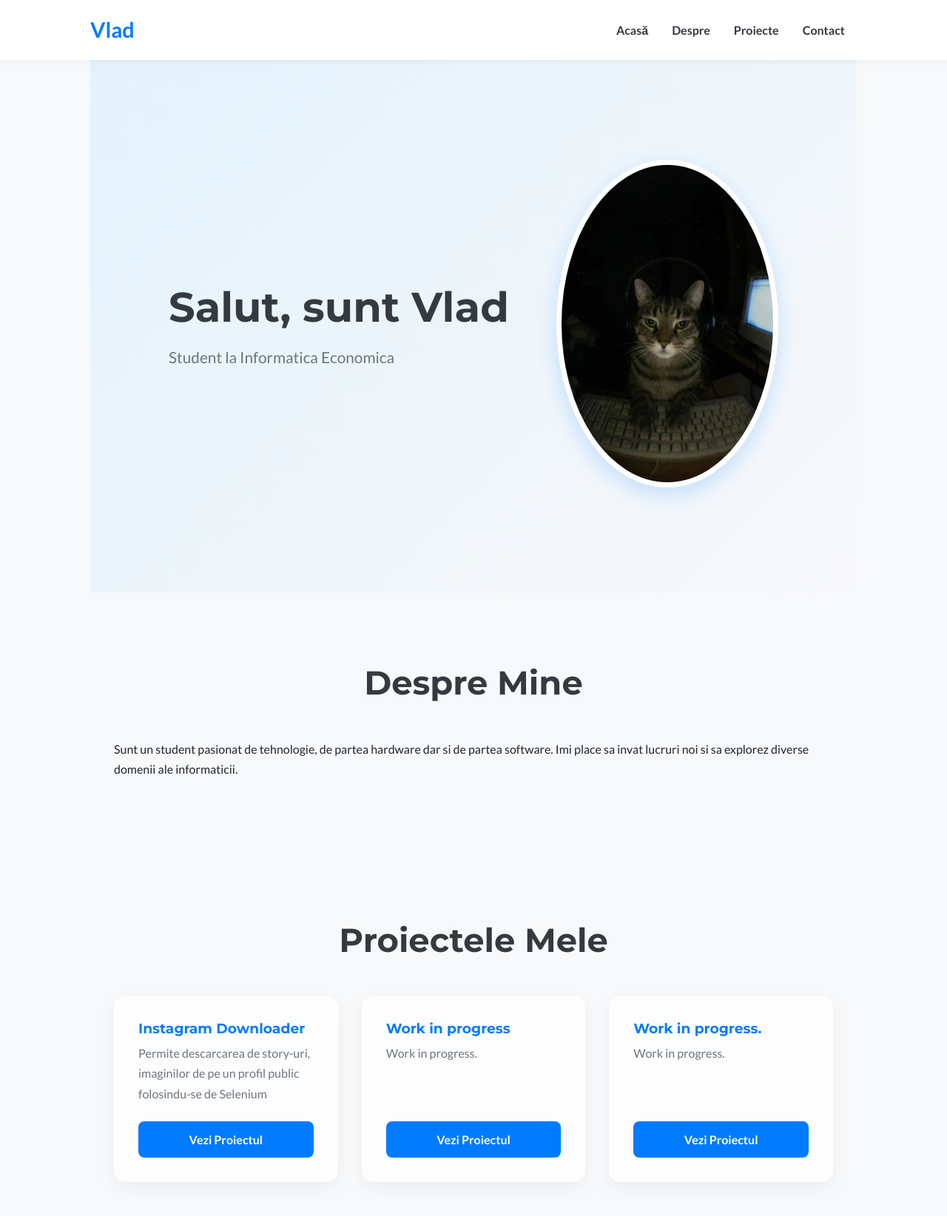
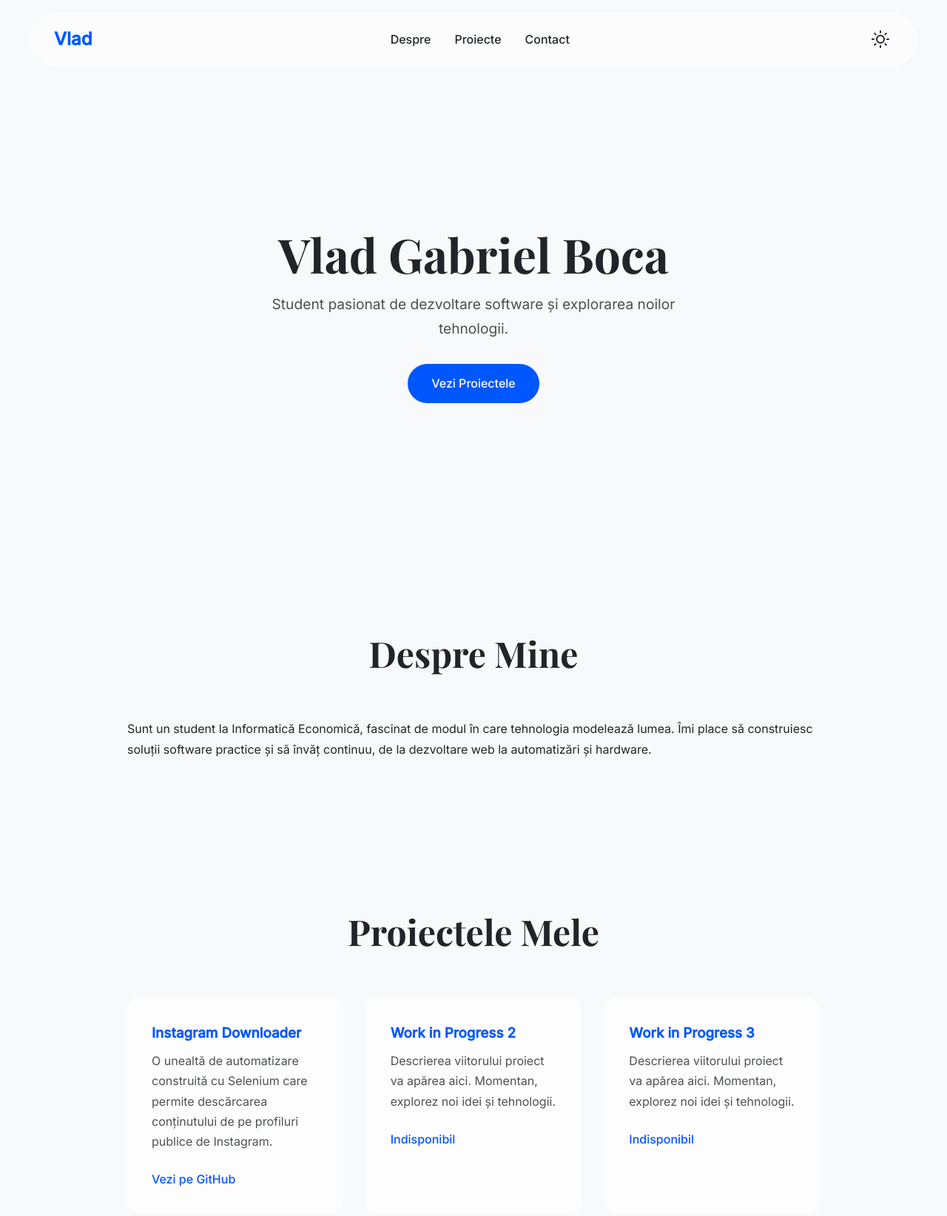
Before and after one commit to vladgabrielboca/tema-ai, a plain HTML site: page index.html in a window 1280 px wide. Shown: the top 1644 px of the page at 74% size. Drawn offline with nearby package versions, Linux system fonts and the light colour scheme.

Commit message:
Add files via upload
Refactorizare design

```diff
--- a/index.html
+++ b/index.html
@@ -1,79 +1,68 @@
 <!DOCTYPE html>
-<html lang="ro">
+<html lang="ro" data-theme="light"> <!-- Tema implicită este light -->
 <head>
     <meta charset="UTF-8">
     <meta name="viewport" content="width=device-width, initial-scale=1.0">
-    <title>Portofoliu Personal - Vlad</title>
+    <title>Portofoliu Modern - Vlad</title>
     <link rel="stylesheet" href="style.css">
-    <!-- Adăugarea fonturilor de la Google Fonts -->
+    <!-- Fonturi Premium de la Google -->
     <link rel="preconnect" href="https://fonts.googleapis.com">
     <link rel="preconnect" href="https://fonts.gstatic.com" crossorigin>
-    <link href="https://fonts.googleapis.com/css2?family=Montserrat:wght@700&family=Lato:wght@400;700&display=swap" rel="stylesheet">
+    <link href="https://fonts.googleapis.com/css2?family=Playfair+Display:wght@700&family=Inter:wght@400;500&display=swap" rel="stylesheet">
 </head>
 <body>
 
     <header>
         <nav>
-            <div class="logo">Vlad</div>
+            <a href="#" class="logo">Vlad</a>
             <ul>
-                <li><a href="#hero">Acasă</a></li>
                 <li><a href="#about">Despre</a></li>
                 <li><a href="#projects">Proiecte</a></li>
                 <li><a href="#contact">Contact</a></li>
             </ul>
+            <button id="theme-toggle" title="Schimbă tema">
+                <svg xmlns="http://www.w3.org/2000/svg" width="24" height="24" viewBox="0 0 24 24" fill="none" stroke="currentColor" stroke-width="2" stroke-linecap="round" stroke-linejoin="round" class="icon icon-moon"><path d="M21 12.79A9 9 0 1 1 11.21 3 7 7 0 0 0 21 12.79z"></path></svg>
+                <svg xmlns="http://www.w3.org/2000/svg" width="24" height="24" viewBox="0 0 24 24" fill="none" stroke="currentColor" stroke-width="2" stroke-linecap="round" stroke-linejoin="round" class="icon icon-sun"><circle cx="12" cy="12" r="5"></circle><line x1="12" y1="1" x2="12" y2="3"></line><line x1="12" y1="21" x2="12" y2="23"></line><line x1="4.22" y1="4.22" x2="5.64" y2="5.64"></line><line x1="18.36" y1="18.36" x2="19.78" y2="19.78"></line><line x1="1" y1="12" x2="3" y2="12"></line><line x1="21" y1="12" x2="23" y2="12"></line><line x1="4.22" y1="19.78" x2="5.64" y2="18.36"></line><line x1="18.36" y1="5.64" x2="19.78" y2="4.22"></line></svg>
+            </button>
         </nav>
     </header>
 
     <main>
-        <!-- Secțiunea Hero: Introducerea principală -->
         <section id="hero">
-            <div class="hero-content">
-                <h1>Salut, sunt Vlad</h1>
-                <p class="subtitle">Student la Informatica Economica</p>
-            </div>
-            <div class="hero-image">
-                <!-- IMPORTANT: Înlocuiește 'poza-profil.jpg' cu numele pozei tale -->
-                <img src="./cat.jpg" alt="O alta poza de profil cu mine" />
+            <div class="hero-content animate-on-scroll">
+                <h1>Vlad Gabriel Boca</h1>
+                <p class="subtitle">Student pasionat de dezvoltare software și explorarea noilor tehnologii.</p>
+                <a href="#projects" class="cta-button">Vezi Proiectele</a>
             </div>
         </section>
 
-        <!-- Secțiunea Despre: Mai multe detalii personale -->
-        <section id="about">
+        <section id="about" class="animate-on-scroll">
             <h2>Despre Mine</h2>
-            <p>
-                Sunt un student pasionat de tehnologie, de partea hardware dar si de partea software. Imi place sa invat lucruri noi si sa explorez diverse domenii ale informaticii.
-            </p>
+            <p>Sunt un student la Informatică Economică, fascinat de modul în care tehnologia modelează lumea. Îmi place să construiesc soluții software practice și să învăț continuu, de la dezvoltare web la automatizări și hardware.</p>
         </section>
 
-        <!-- Secțiunea Proiecte: Portofoliu de lucrări -->
-        <section id="projects">
+        <section id="projects" class="animate-on-scroll">
             <h2>Proiectele Mele</h2>
             <div class="projects-container">
-                <!-- Proiectul 1 -->
                 <div class="project-card">
                     <h3>Instagram Downloader</h3>
-                    <p>Permite descarcarea de story-uri, imaginilor de pe un profil public folosindu-se de Selenium</p>
-                    <a href="#" class="project-link">Vezi Proiectul</a>
+                    <p>O unealtă de automatizare construită cu Selenium care permite descărcarea conținutului de pe profiluri publice de Instagram.</p>
+                    <a href="#" class="project-link">Vezi pe GitHub</a>
                 </div>
-                <!-- Proiectul 2 -->
                 <div class="project-card">
-                    <!-- <img src="https://via.placeholder.com/400x250" alt="Imagine placeholder pentru proiectul 2"> -->
-                    <h3>Work in progress</h3>
-                    <p>Work in progress.</p>
-                    <a href="#" class="project-link">Vezi Proiectul</a>
+                    <h3>Work in Progress 2</h3>
+                    <p>Descrierea viitorului proiect va apărea aici. Momentan, explorez noi idei și tehnologii.</p>
+                    <a href="#" class="project-link">Indisponibil</a>
                 </div>
-                <!-- Proiectul 3 -->
                 <div class="project-card">
-                    <!-- <img src="https://via.placeholder.com/400x250" alt="Imagine placeholder pentru proiectul 3"> -->
-                    <h3>Work in progress.</h3>
-                    <p>Work in progress.</p>
-                    <a href="#" class="project-link">Vezi Proiectul</a>
+                    <h3>Work in Progress 3</h3>
+                    <p>Descrierea viitorului proiect va apărea aici. Momentan, explorez noi idei și tehnologii.</p>
+                    <a href="#" class="project-link">Indisponibil</a>
                 </div>
             </div>
         </section>
 
-        <!-- Secțiunea Contact: Informații de contact -->
-        <section id="contact">
+        <section id="contact" class="animate-on-scroll">
             <h2>Contactează-mă</h2>
             <p>Dacă vrei să colaborăm sau ai o întrebare, nu ezita să îmi scrii.</p>
             <div class="contact-links">
@@ -84,8 +73,10 @@
     </main>
 
     <footer>
-        <p>&copy; 2025 Vlad. Toate drepturile rezervate.</p>
+        <p>&copy; 2025 Vlad Gabriel Boca. Construit cu pasiune.</p>
     </footer>
+
+    <!-- Conectarea fișierului JavaScript -->
+    <script src="script.js"></script>
 </body>
-
 </html>
--- /dev/null
+++ b/script.js
@@ -0,0 +1,41 @@
+// --- Funcționalitate pentru Comutatorul de Temă (Light/Dark Mode) ---
+const themeToggle = document.getElementById('theme-toggle');
+const htmlElement = document.documentElement;
+
+// Verifică tema salvată în localStorage sau preferința sistemului
+const currentTheme = localStorage.getItem('theme') || (window.matchMedia('(prefers-color-scheme: dark)').matches ? 'dark' : 'light');
+htmlElement.setAttribute('data-theme', currentTheme);
+
+themeToggle.addEventListener('click', () => {
+    // Obține tema curentă din atributul data-theme
+    const currentTheme = htmlElement.getAttribute('data-theme');
+
+    // Schimbă tema
+    const newTheme = currentTheme === 'light' ? 'dark' : 'light';
+    htmlElement.setAttribute('data-theme', newTheme);
+
+    // Salvează noua temă în localStorage
+    localStorage.setItem('theme', newTheme);
+});
+
+
+// --- Funcționalitate pentru Animații la Scroll ---
+const animatedElements = document.querySelectorAll('.animate-on-scroll');
+
+const observer = new IntersectionObserver((entries) => {
+    entries.forEach(entry => {
+        // Dacă elementul este vizibil în viewport
+        if (entry.isIntersecting) {
+            entry.target.classList.add('is-visible');
+            // Oprește observarea elementului după ce animația a rulat o dată
+            observer.unobserve(entry.target);
+        }
+    });
+}, {
+    threshold: 0.1 // Animația pornește când 10% din element este vizibil
+});
+
+// Pornește observarea pentru fiecare element animat
+animatedElements.forEach(element => {
+    observer.observe(element);
+});
--- a/style.css
+++ b/style.css
@@ -1,4 +1,23 @@
-/* --- Stiluri Globale și Resetare --- */
+/* --- Variabile CSS pentru Teme --- */
+:root {
+    --bg-color: #f8f9fa;
+    --text-color: #212529;
+    --primary-color: #0057ff;
+    --card-bg-color: rgba(255, 255, 255, 0.7);
+    --nav-bg-color: rgba(255, 255, 255, 0.5);
+    --shadow-color: rgba(0, 87, 255, 0.15);
+}
+
+[data-theme='dark'] {
+    --bg-color: #121212;
+    --text-color: #e0e0e0;
+    --primary-color: #4dabf7;
+    --card-bg-color: rgba(29, 29, 29, 0.7);
+    --nav-bg-color: rgba(20, 20, 20, 0.5);
+    --shadow-color: rgba(77, 171, 247, 0.15);
+}
+
+/* --- Stiluri Globale --- */
 * {
     box-sizing: border-box;
     margin: 0;
@@ -10,252 +29,192 @@ html {
 }
 
 body {
-    font-family: 'Lato', sans-serif;
+    font-family: 'Inter', sans-serif;
     line-height: 1.7;
-    background-color: #f8f9fa; /* Un alb-gri mai modern */
-    color: #212529; /* Un negru mai soft */
+    background-color: var(--bg-color);
+    color: var(--text-color);
+    transition: background-color 0.3s ease, color 0.3s ease;
 }
 
-/* --- Container Principal --- */
 main {
-    max-width: 1100px;
+    max-width: 1000px;
     margin: auto;
-    overflow: hidden;
     padding: 0 2rem;
 }
 
-h1, h2, h3 {
-    font-family: 'Montserrat', sans-serif;
-    font-weight: 700;
-    line-height: 1.2;
+h1, h2 {
+    font-family: 'Playfair Display', serif;
 }
 
-/* --- Header și Navigare --- */
+section {
+    padding: 6rem 0;
+}
+
+/* --- Navigare --- */
 header {
-    background: rgba(255, 255, 255, 0.9); /* Header semi-transparent */
-    backdrop-filter: blur(10px); /* Efect de blur pentru header */
-    box-shadow: 0 2px 10px rgba(0, 0, 0, 0.05);
-    padding: 1rem 0;
     position: sticky;
     top: 0;
-    width: 100%;
     z-index: 1000;
+    padding: 1rem 2rem;
 }
 
 nav {
-    max-width: 1100px;
-    margin: auto;
     display: flex;
     justify-content: space-between;
     align-items: center;
-    padding: 0 2rem;
+    max-width: 1200px;
+    margin: auto;
+    padding: 1rem 2rem;
+    background: var(--nav-bg-color);
+    backdrop-filter: blur(10px);
+    border-radius: 50px;
+    border: 1px solid rgba(255, 255, 255, 0.1);
 }
 
 nav .logo {
-    font-size: 1.8rem;
+    font-size: 1.5rem;
     font-weight: 700;
-    color: #007bff; /* Culoare de accent */
+    color: var(--primary-color);
+    text-decoration: none;
 }
 
 nav ul {
     list-style: none;
     display: flex;
-}
-
-nav ul li {
-    padding: 0 1rem;
+    gap: 2rem;
 }
 
 nav ul li a {
-    color: #343a40;
+    color: var(--text-color);
     text-decoration: none;
-    font-weight: 700;
+    font-weight: 500;
     transition: color 0.3s ease;
-    position: relative;
-    padding-bottom: 5px;
 }
 
-/* Efect de subliniere la hover */
-nav ul li a::after {
-    content: '';
-    position: absolute;
-    width: 0;
-    height: 2px;
-    bottom: 0;
-    left: 0;
-    background-color: #007bff;
-    transition: width 0.3s ease;
+nav ul li a:hover {
+    color: var(--primary-color);
 }
 
-nav ul li a:hover::after {
-    width: 100%;
+/* --- Comutator Temă --- */
+#theme-toggle {
+    background: none;
+    border: none;
+    cursor: pointer;
+    color: var(--text-color);
+    padding: 5px;
 }
+.icon { display: none; }
+[data-theme='light'] .icon-sun { display: block; }
+[data-theme='dark'] .icon-moon { display: block; }
 
 /* --- Secțiunea Hero --- */
 #hero {
+    min-height: 80vh;
     display: flex;
     align-items: center;
     justify-content: center;
-    gap: 4rem;
-    padding: 6rem 2rem;
-    min-height: 90vh;
-    text-align: left;
-    background: linear-gradient(135deg, #e3f2fd, #f8f9fa); /* Gradient subtil */
+    text-align: center;
+}
+.hero-content h1 {
+    font-size: clamp(2.5rem, 5vw, 4.5rem);
+    line-height: 1.1;
+}
+.hero-content .subtitle {
+    font-size: 1.2rem;
+    margin: 1rem auto 2rem;
+    max-width: 600px;
+    color: var(--text-color);
+    opacity: 0.8;
+}
+.cta-button {
+    display: inline-block;
+    padding: 0.8rem 2rem;
+    background-color: var(--primary-color);
+    color: #fff;
+    text-decoration: none;
+    border-radius: 50px;
+    font-weight: 500;
+    transition: transform 0.3s ease, box-shadow 0.3s ease;
+}
+.cta-button:hover {
+    transform: translateY(-3px);
+    box-shadow: 0 10px 20px var(--shadow-color);
 }
 
-.hero-content {
-    max-width: 50%;
+/* --- Stiluri Generale Secțiuni --- */
+section h2 {
+    text-align: center;
+    font-size: clamp(2rem, 4vw, 3rem);
+    margin-bottom: 3rem;
 }
 
-.hero-content h1 {
-    font-size: 3.5rem;
-    color: #343a40;
+/* --- Proiecte --- */
+.projects-container {
+    display: grid;
+    grid-template-columns: repeat(auto-fit, minmax(280px, 1fr));
+    gap: 2rem;
+}
+.project-card {
+    background: var(--card-bg-color);
+    border: 1px solid rgba(255, 255, 255, 0.1);
+    backdrop-filter: blur(5px);
+    border-radius: 15px;
+    padding: 2rem;
+    transition: transform 0.3s ease, box-shadow 0.3s ease;
+}
+.project-card:hover {
+    transform: translateY(-10px);
+    box-shadow: 0 15px 30px var(--shadow-color);
+}
+.project-card h3 {
+    color: var(--primary-color);
+    margin-bottom: 0.5rem;
+}
+.project-card p {
+    margin-bottom: 1.5rem;
+    opacity: 0.8;
+}
+.project-link {
+    color: var(--primary-color);
+    text-decoration: none;
+    font-weight: 500;
 }
 
-.hero-content .subtitle {
-    font-size: 1.3rem;
-    margin-top: 1rem;
-    color: #6c757d;
-}
-
-.hero-image img {
-    max-width: 300px;
-    border-radius: 50%;
-    border: 7px solid #fff;
-    box-shadow: 0 10px 30px rgba(0, 123, 255, 0.2); /* Umbră colorată */
-    transition: transform 0.3s ease;
-}
-
-.hero-image img:hover {
-    transform: scale(1.05);
-}
-
-/* --- Stiluri Generale pentru Secțiuni --- */
-section {
-    padding: 6rem 2rem;
-}
-
-section h2 {
-    text-align: center;
-    font-size: 2.8rem;
-    margin-bottom: 3rem;
-    color: #343a40;
-}
-
-/* --- Secțiunea Proiecte --- */
-.projects-container {
-    display: grid; /* Folosim Grid pentru mai mult control */
-    grid-template-columns: repeat(auto-fit, minmax(300px, 1fr));
-    gap: 2rem;
-}
-
-.project-card {
-    background: rgba(255, 255, 255, 0.7); /* Efect de sticlă */
-    backdrop-filter: blur(10px);
-    border-radius: 15px;
-    border: 1px solid rgba(255, 255, 255, 0.2);
-    box-shadow: 0 8px 24px rgba(0, 0, 0, 0.05);
-    text-align: left;
-    padding: 2rem;
-    display: flex;
-    flex-direction: column;
-    transition: transform 0.3s ease, box-shadow 0.3s ease;
-}
-
-.project-card:hover {
-    transform: translateY(-10px);
-    box-shadow: 0 16px 40px rgba(0, 123, 255, 0.15);
-}
-
-.project-card h3 {
-    margin-bottom: 0.5rem;
-    color: #007bff;
-}
-
-.project-card p {
-    flex-grow: 1; /* Asigură că paragraful umple spațiul disponibil */
-    margin-bottom: 1.5rem;
-    color: #6c757d;
-}
-
-.project-card .project-link {
-    display: inline-block;
-    padding: 0.7rem 1.5rem;
-    background-color: #007bff;
-    color: #fff;
-    text-decoration: none;
-    border-radius: 8px;
-    font-weight: 700;
-    text-align: center;
-    transition: background-color 0.3s ease, transform 0.3s ease;
-}
-
-.project-card .project-link:hover {
-    background-color: #0056b3;
-    transform: scale(1.02);
-}
-
-/* --- Secțiunea Contact --- */
-#contact {
-    text-align: center;
-    background: #fff;
-    border-radius: 15px;
-    padding: 4rem 2rem;
-    box-shadow: 0 8px 24px rgba(0, 0, 0, 0.05);
-}
-
-#contact p {
-    max-width: 600px;
-    margin: 0 auto 2rem auto;
-}
-
+/* --- Contact --- */
+#contact { text-align: center; }
+.contact-links { display: flex; justify-content: center; gap: 1rem; margin-top: 2rem; }
 .contact-links a {
     display: inline-block;
-    padding: 0.8rem 2rem;
-    margin: 0.5rem;
-    border: 2px solid #007bff;
-    color: #007bff;
+    padding: 0.7rem 1.8rem;
+    border: 2px solid var(--primary-color);
+    color: var(--primary-color);
     text-decoration: none;
-    font-weight: 700;
-    font-size: 1.1rem;
-    border-radius: 50px; /* Butoane tip "pilulă" */
+    font-weight: 500;
+    border-radius: 50px;
     transition: all 0.3s ease;
 }
-
 .contact-links a:hover {
-    background-color: #007bff;
-    color: #fff;
+    background-color: var(--primary-color);
+    color: var(--bg-color);
 }
 
 /* --- Footer --- */
-footer {
-    text-align: center;
-    padding: 2rem;
-    margin-top: 4rem;
-    color: #6c757d;
+footer { text-align: center; padding: 2rem; opacity: 0.6; }
+
+/* --- Animații la Scroll --- */
+.animate-on-scroll {
+    opacity: 0;
+    transform: translateY(20px);
+    transition: opacity 0.6s ease-out, transform 0.6s ease-out;
+}
+.animate-on-scroll.is-visible {
+    opacity: 1;
+    transform: translateY(0);
 }
 
-/* --- Media Queries pentru Responsive Design --- */
+/* --- Responsive Design --- */
 @media (max-width: 768px) {
-    nav ul {
-        display: none; /* Ascundem meniul pe mobil */
-    }
-
-    #hero {
-        flex-direction: column-reverse; /* Punem textul deasupra pozei */
-        text-align: center;
-        gap: 2rem;
-    }
-
-    .hero-content {
-        max-width: 100%;
-    }
-
-    .hero-content h1 {
-        font-size: 2.8rem;
-    }
-
-    section {
-        padding: 4rem 1rem;
-    }
+    nav ul { display: none; }
+    header { padding: 1rem; }
+    section { padding: 4rem 0; }
 }
```
